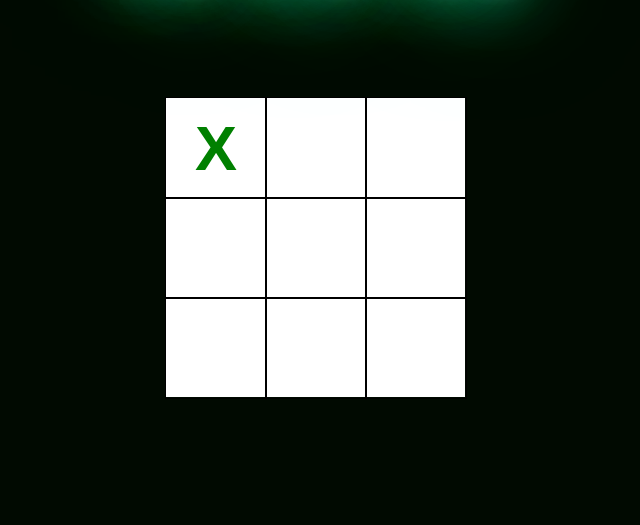
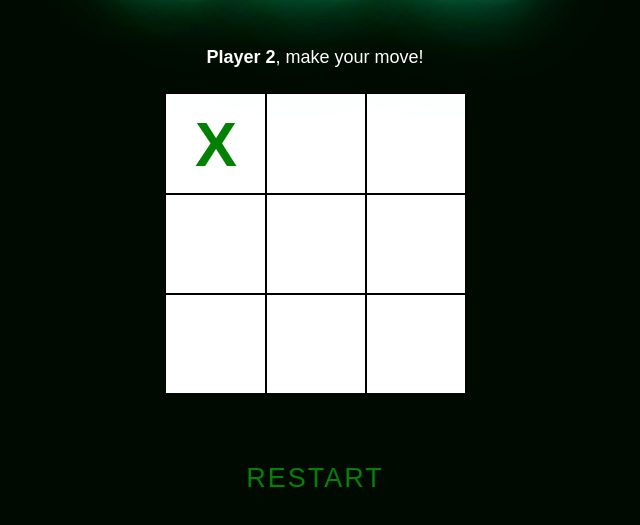
Before and after one commit to Davide-Betlej/Tic-Tac-Toe, a plain HTML site: page index.html in a window 1280 px wide. Both pictures are taken after a click on the element 541 px from the left and 243 px from the top of the page. Shown: the part 95-620 px from the top of the page, without its empty margins (325-965 px from the left). Drawn offline with Linux system fonts and the light colour scheme.

Commit message:
Added win check condition, reset button and some styling. TODO: Make an AI

```diff
--- a/index.html
+++ b/index.html
@@ -7,9 +7,11 @@
     <body>
         <div id="main">
             <h1>Tic Tac Toe</h1>
+            <p class="turnPara"><span class="playerName">Player 1</span>, make your move!</p>
             <div id="gameDisplay">
             </div>
             <div id="buttonSection">
+                <button onClick="window.location.reload();" class="restartButton">RESTART</button>
             </div>
             <p class="text-container"></p>
         </div>
--- a/script.js
+++ b/script.js
@@ -47,16 +47,17 @@ const gameBoard = (() => {
             newSquare.setAttribute('data', gameController.activePlayer.sign)
             // updates the array
             gameboardArr[index] = gameController.activePlayer.sign;
-            // removing the event listener
+            // removes the event listener
             newSquare.removeEventListener('click', flip)
             // update the remaining moves
             gameController.remainingMoves -= 1;
             // check for the winner
-            // gameController.checkWin();
+            gameController.checkWin();
             // checking the remaining moves
             if (gameController.winner == false) {
                 if (gameController.remainingMoves > 0) {
                     gameController.nextPlayer();
+                    gameController.paraNextAlert();
                 } else if (gameController.remainingMoves == 0) {
                     gameController.declareTie();
                 }
@@ -72,8 +73,8 @@ const gameBoard = (() => {
 const gameController = (() => {
 
     // creating players
-    const playerOne = createPlayer('Player1', 'X')
-    const playerTwo = createPlayer('Player2', 'O')
+    const playerOne = createPlayer('Player 1', 'X')
+    const playerTwo = createPlayer('Player 2', 'O')
 
     // default values
     let activePlayer = playerOne;
@@ -81,16 +82,44 @@ const gameController = (() => {
     let remainingMoves = 9;
 
     // selector
-    let tieBox = document.querySelector('.text-container');
+    const tieBox = document.querySelector('.text-container');
+    const playerPara = document.querySelector('.playerName')
 
     //next player
     function nextPlayer() {
         this.activePlayer === playerOne ? this.activePlayer = playerTwo : this.activePlayer = playerOne;
-        console.log('Active player: ' + activePlayer.name);
+        console.log('Active player: ' + this.activePlayer.name);
+    }
+
+    function paraNextAlert() {
+        this.activePlayer === playerOne ? playerPara.textContent = 'Player 1' : playerPara.textContent = 'Player 2';
+    }
+
+    const winningAxes = [
+        [0,1,2],
+        [3,4,5],
+        [6,7,8],
+        [0,3,6],
+        [1,4,7],
+        [2,5,8],
+        [0,4,8],
+        [2,4,6],
+    ];
+
+
+    function checkWin() {
+        winningAxes.forEach((item, index) => {
+            if (gameBoard.gameboardArr[item[0]] === this.activePlayer.sign && gameBoard.gameboardArr[item[1]] === this.activePlayer.sign && gameBoard.gameboardArr[item[2]] === this.activePlayer.sign) {
+                console.log('Game Over!');
+                tieBox.innerHTML = `<b>${this.activePlayer.name} wins!</b>`;
+                this.winner = true;
+                activePlayer.sign = ''
+            }
+        })
     }
 
     function declareTie() {
-        tieBox.innerHTML = 'It\'s a tie!'
+        tieBox.innerHTML = 'It\'s a tie!';
     }
 
     return {
@@ -98,6 +127,8 @@ const gameController = (() => {
         remainingMoves,
         nextPlayer,
         winner,
-        declareTie
+        declareTie,
+        checkWin,
+        paraNextAlert
     }
 })();
--- a/styles.css
+++ b/styles.css
@@ -59,19 +59,48 @@ h1 {
 }
 
 .text-container {
-    margin-top: 10%;
+    margin-top: 5%;
     color: #fff;
     text-shadow:
     0 0 7px #fff,
     0 0 10px #fff,
-    0 0 21px #fff,
-    0 0 42px #0fa,
-    0 0 82px #0fa,
-    0 0 92px #0fa,
-    0 0 102px #0fa,
-    0 0 151px #0fa;
+    0 0 50px #fff;
     font-size: 3rem;
     text-align: center;
     text-transform: uppercase;
-    font-weight: 400;
+    font-weight: bold;
 }
+
+.turnPara {
+    text-align: center;
+    color: #fff;
+    margin-top: 50px;
+    margin-bottom: -75px;
+}
+
+.playerName {
+    font-weight: 700;
+}
+
+.restartButton {
+    padding: 20px 20px;
+    display: inline-block;
+    color: #008000;
+    letter-spacing: 2px;
+    text-decoration: none;
+    font-size: 1.5em;
+    background-color: #010a01;
+    border: none;
+}
+
+.restartButton:hover {
+    color: #111;
+    background: #39ff14;
+    box-shadow: 0 0 50px #39ff14;
+}
+
+#buttonSection {
+    display: flex;
+    justify-content: center;
+    margin-top: 50px;
+}
```
